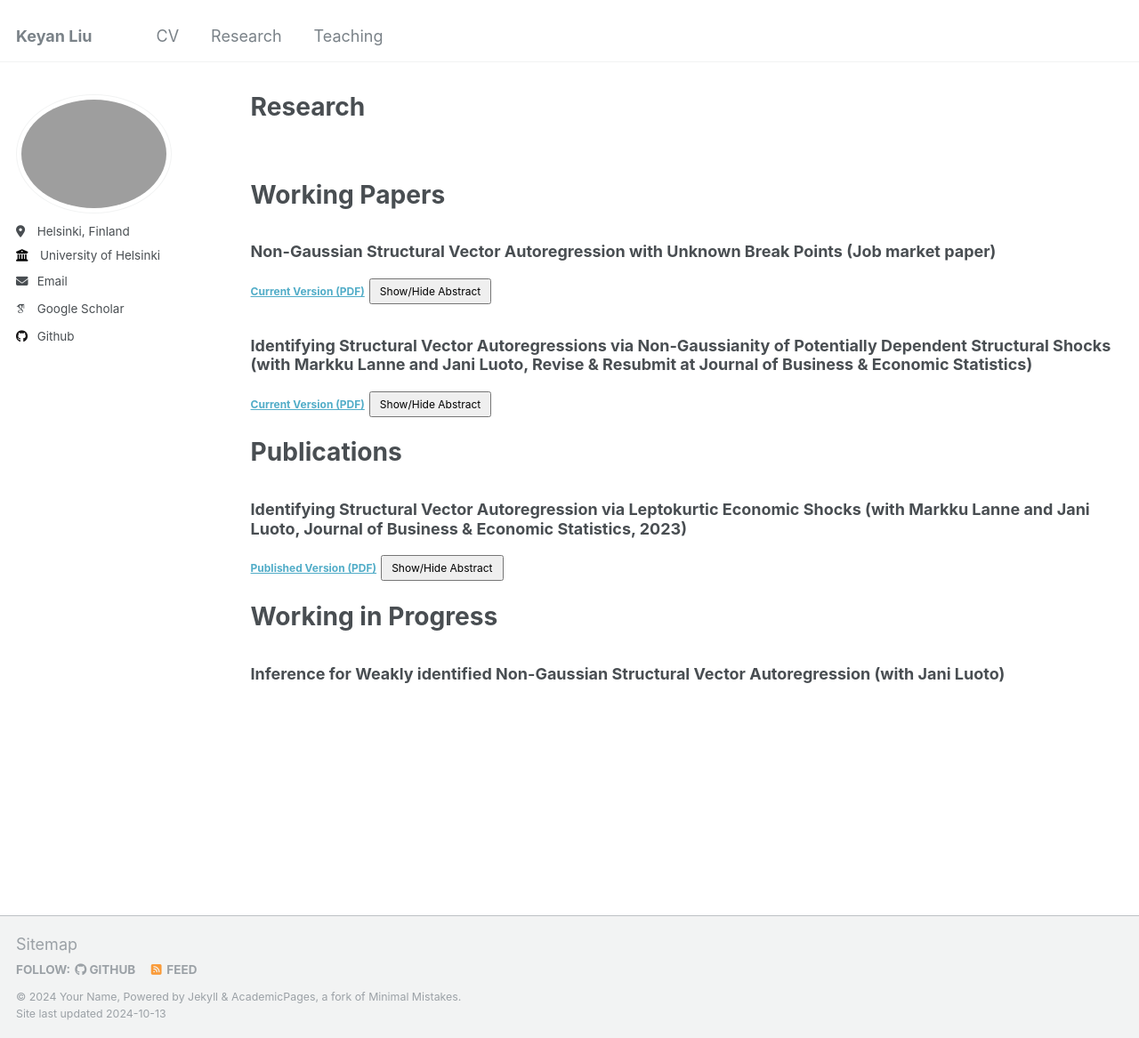
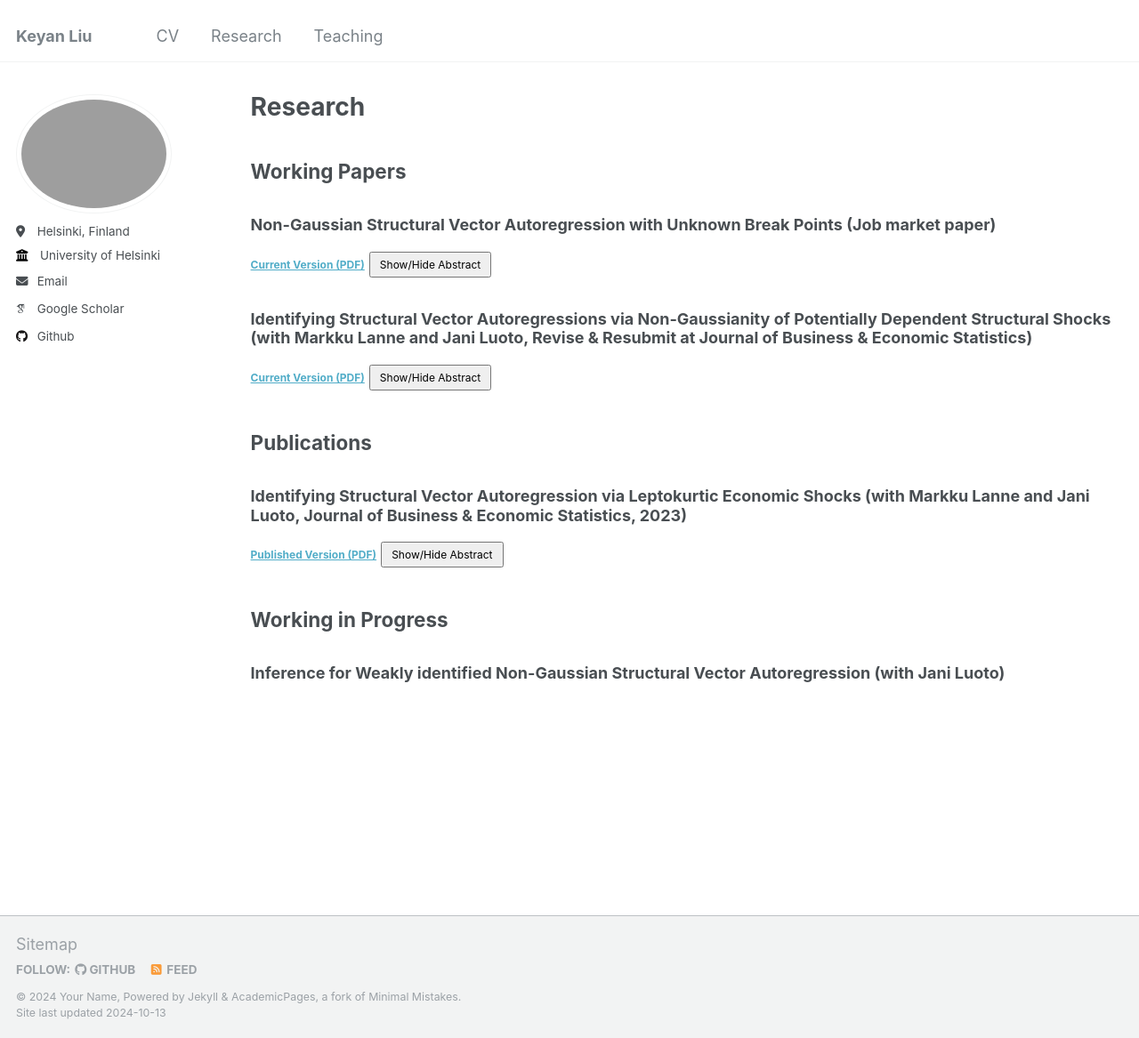
Before and after one commit to keyanliu1/keyanliu1.github.io, a Jekyll site: the page built from _pages/publications.md, in a window 1280 px wide and 1167 px high. Shown: the whole window at 89% size. Built offline with Jekyll 4.4.1, drawn with Linux system fonts in a browser that asks for light colours; some web fonts are replaced.

```diff
--- a/_pages/publications.md
+++ b/_pages/publications.md
@@ -5,9 +5,9 @@ permalink: /publications/
 author_profile: true
 ---
 
-<br> <!-- This adds a line break to create spacing between the title and the next section -->
 
-# Working Papers
+
+## Working Papers
 
 
 
@@ -25,7 +25,7 @@ author_profile: true
   <p>We show that all shocks in an $n$-dimensional structural vector autoregression (SVAR) are globally identified up to their order and signs if they are orthogonal and either (i) have zero co-skewness and at most one of them is not skewed or (ii) exhibit no excess co-kurtosis and at least $n-1$ of them are leptokurtic. The former case covers SVAR models with errors following dependent volatility processes. Moreover, if the numbers of both skewed and leptokurtic shocks are smaller than $n-1$, the skewed and leptokurtic shocks are globally identified, while the remaining shocks are set identified. To capture the non-Gaussian features of the data, versatile error distributions are needed. We discuss the Bayesian implementation of an SVAR-GARCH model with skewed <i>t</i>-distributed errors, including the assessment of the strength of identification and checking the validity of exogenous instruments potentially used for identification. The methods are illustrated in an empirical application to the oil market.</p>
 </div>
 
-# Publications
+## Publications
 
 ### <strong>Identifying Structural Vector Autoregression via Leptokurtic Economic Shocks</strong> (with Markku Lanne and Jani Luoto, Journal of Business &amp; Economic Statistics, 2023)
 
@@ -35,7 +35,7 @@ author_profile: true
   <p>We revisit the generalized method of moments (GMM) estimation of the non-Gaussian structural vector autoregressive (SVAR) model. It is shown that in the $n$-dimensional SVAR model, global and local identification of the contemporaneous impact matrix is achieved with as few as $n^2+n(n-1)/2$ suitably selected moment conditions, when at least $n-1$ of the structural errors are all  leptokurtic (or platykurtic). We also relax the potentially problematic assumption of mutually independent structural errors in part of the previous literature to the requirement that the errors be mutually uncorrelated. Moreover, we assume the error term to be only serially uncorrelated, not independent in time, which allows for univariate conditional heteroskedasticity in its components. A small simulation experiment highlights the good properties of the estimator and the proposed moment selection procedure. The use of the methods is illustrated by means of an empirical application to the effect of a tax increase on U.S. gasoline consumption and carbon dioxide emissions.</p>
 </div>
 
-# Working in Progress
+## Working in Progress
 
 ### <strong>Inference for Weakly identified Non-Gaussian Structural Vector Autoregression</strong> (with Jani Luoto)
 
```
